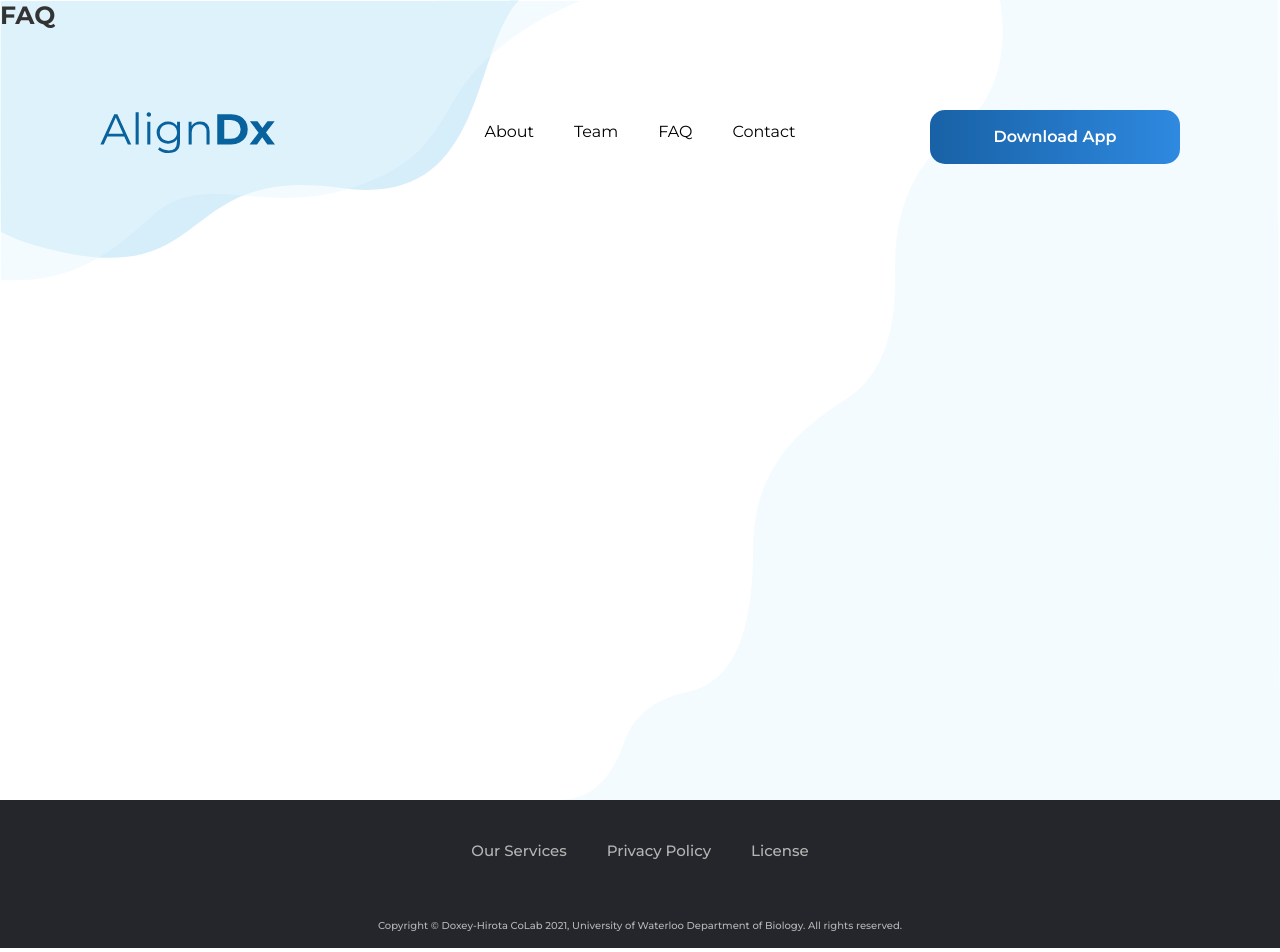
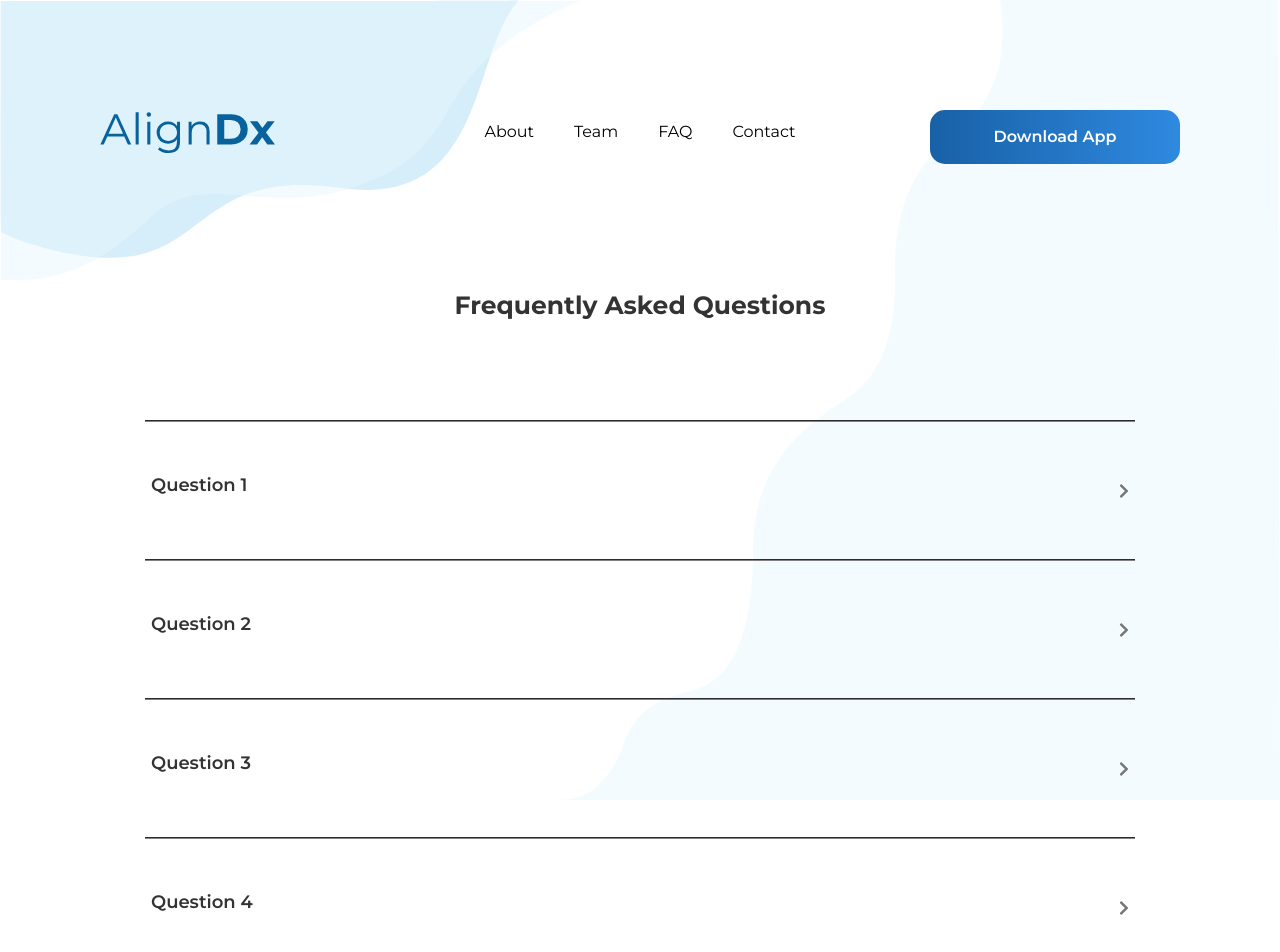
Before and after one commit to doxeylab/aligndx, a React (Create React App) app in the folder pocd-seq-app/: page /FAQ in a window 1280 px wide. Shown: the top 952 px of the page. Built offline with nearby package versions, Linux system fonts and the light colour scheme.

Commit message:
faq page & styling change

```diff
--- /dev/null
+++ b/pocd-seq-app/src/components/Accordion.js
@@ -0,0 +1,41 @@
+import React, { useState, useRef } from "react";
+import ChevronImage from "./ChevronImage.js";
+
+function Accordion(props) {
+  const [setActive, setActiveState] = useState("");
+  const [setHeight, setHeightState] = useState("0px");
+  const [setRotate, setRotateState] = useState("accordionIcon");
+
+  const content = useRef(null);
+
+  function toggleAccordion() {
+    setActiveState(setActive === "" ? "active" : "");
+    setHeightState(
+      setActive === "active" ? "0px" : `${content.current.scrollHeight}px`
+    );
+    setRotateState(
+      setActive === "active" ? "accordionIcon" : "accordionIcon rotate"
+    );
+  }
+
+  return (
+    <div className="accordionWrap">
+      <button className={`accordion ${setActive}`} onClick={toggleAccordion}>
+        <p className="accordionTitle">{props.title}</p>
+        <ChevronImage className={`${setRotate}`} width={10} fill={"#777"} />
+      </button>
+      <div
+        ref={content}
+        style={{ maxHeight: `${setHeight}` }}
+        className="accordionContent"
+      >
+        <div
+          className="accordionText"
+          dangerouslySetInnerHTML={{ __html: props.content }}
+        />
+      </div>
+    </div>
+  );
+}
+
+export default Accordion;
--- /dev/null
+++ b/pocd-seq-app/src/components/ChevronImage.js
@@ -0,0 +1,20 @@
+import React from "react";
+
+function ChevronImage(props) {
+  return (
+    <svg
+      className={props.className}
+      height={props.height}
+      width={props.width}
+      xmlns="http://www.w3.org/2000/svg"
+      viewBox="0 0 320 512"
+    >
+      <path
+        fill={props.fill}
+        d="M285.476 272.971L91.132 467.314c-9.373 9.373-24.569 9.373-33.941 0l-22.667-22.667c-9.357-9.357-9.375-24.522-.04-33.901L188.505 256 34.484 101.255c-9.335-9.379-9.317-24.544.04-33.901l22.667-22.667c9.373-9.373 24.569-9.373 33.941 0L285.475 239.03c9.373 9.372 9.373 24.568.001 33.941z"
+      />
+    </svg>
+  );
+}
+
+export default ChevronImage;
--- a/pocd-seq-app/src/pages/FAQ.js
+++ b/pocd-seq-app/src/pages/FAQ.js
@@ -1,9 +1,53 @@
 import React from 'react';
+import Accordion from "../components/Accordion.js"
+import { Container } from 'react-bootstrap';
 
-export default function FAQ() {
-  return (
-    <div className="section">
-      <h1>FAQ</h1>
-    </div>
-  );
+const FAQ = () => {
+    return (
+            <div className="section">
+                <Container className="faq-container">
+                <h1>Frequently Asked Questions</h1>
+                <div className="accordionWrap">
+                    <Accordion
+                        title="Question 1"
+                        content="Lorem ipsum dolor sit amet, consectetur adipiscing elit, sed do eiusmod tempor incididunt ut labore et dolore magna aliqua.
+                        Ut enim ad minim veniam, quis nostrud exercitation ullamco laboris nisi ut aliquip ex ea commodo consequat. Duis aute irure dolor in
+                        reprehenderit in voluptate velit esse cillum dolore eu fugiat nulla pariatur."
+                    />
+                    <Accordion
+                        title="Question 2"
+                        content="Lorem ipsum dolor sit amet, consectetur adipiscing elit, sed do eiusmod tempor incididunt ut labore et dolore magna aliqua.
+                        Ut enim ad minim veniam, quis nostrud exercitation ullamco laboris nisi ut aliquip ex ea commodo consequat. Duis aute irure dolor in
+                        reprehenderit in voluptate velit esse cillum dolore eu fugiat nulla pariatur."
+                    />
+                    <Accordion
+                        title="Question 3"
+                        content="Lorem ipsum dolor sit amet, consectetur adipiscing elit, sed do eiusmod tempor incididunt ut labore et dolore magna aliqua.
+                        Ut enim ad minim veniam, quis nostrud exercitation ullamco laboris nisi ut aliquip ex ea commodo consequat. Duis aute irure dolor in
+                        reprehenderit in voluptate velit esse cillum dolore eu fugiat nulla pariatur."
+                    />
+                    <Accordion
+                        title="Question 4"
+                        content="Lorem ipsum dolor sit amet, consectetur adipiscing elit, sed do eiusmod tempor incididunt ut labore et dolore magna aliqua.
+                        Ut enim ad minim veniam, quis nostrud exercitation ullamco laboris nisi ut aliquip ex ea commodo consequat. Duis aute irure dolor in
+                        reprehenderit in voluptate velit esse cillum dolore eu fugiat nulla pariatur."
+                    />
+                    <Accordion
+                        title="Question 5"
+                        content="Lorem ipsum dolor sit amet, consectetur adipiscing elit, sed do eiusmod tempor incididunt ut labore et dolore magna aliqua.
+                        Ut enim ad minim veniam, quis nostrud exercitation ullamco laboris nisi ut aliquip ex ea commodo consequat. Duis aute irure dolor in
+                        reprehenderit in voluptate velit esse cillum dolore eu fugiat nulla pariatur."
+                    />
+                    <Accordion
+                        title="Question 6"
+                        content="Lorem ipsum dolor sit amet, consectetur adipiscing elit, sed do eiusmod tempor incididunt ut labore et dolore magna aliqua.
+                        Ut enim ad minim veniam, quis nostrud exercitation ullamco laboris nisi ut aliquip ex ea commodo consequat. Duis aute irure dolor in
+                        reprehenderit in voluptate velit esse cillum dolore eu fugiat nulla pariatur."
+                    />
+                </div>
+                </Container>
+            </div>
+     );
 }
+
+export default FAQ;
--- a/pocd-seq-app/src/pages/Result.js
+++ b/pocd-seq-app/src/pages/Result.js
@@ -38,8 +38,8 @@ const Result = () => {
     }, [])
 
     return (
-        <>
-            <div className="result_page">
+        <div className="section">
+            <div className="result-container">
                 <Container>
                 {result ?
                     <Row className="result_negative">
@@ -83,8 +83,7 @@ const Result = () => {
                 <img className="topLeftBackground" src={topLeftBackground} alt='topLeftBackground' />
                 <img className="rightBackground" src={rightBackground} alt='rightBackground' />
             </div>
-
-        </>
+        </div>
     );
   }
 
--- /dev/null
+++ b/pocd-seq-app/src/styles/baseStyles/Container.scss
@@ -0,0 +1,23 @@
+.about-container {
+    padding-top: 200px;
+}
+
+.contact-container {
+    padding-top: 250px;
+}
+
+.download-page-container {
+    padding-top: 200px;
+}
+
+.home-container {
+    padding-top: 300px;
+}
+
+.result-container {
+    padding-top: 280px;
+}
+
+.faq-container {
+    padding-top: 270px;
+}
--- a/pocd-seq-app/src/styles/main.scss
+++ b/pocd-seq-app/src/styles/main.scss
@@ -3,6 +3,7 @@
 
 @import "./baseStyles/Base.scss";
 @import "./baseStyles/Typography.scss";
+@import "./baseStyles/Container.scss";
 
 @import "./componentStyles/Backdrop.scss";
 @import "./componentStyles/Background.scss";
@@ -19,3 +20,4 @@
 @import "./pageStyles/Result.css";
 @import "./pageStyles/Contact.css";
 @import "./pageStyles/About.css";
+@import "./pageStyles/FAQ.css";
--- a/pocd-seq-app/src/styles/pageStyles/About.css
+++ b/pocd-seq-app/src/styles/pageStyles/About.css
@@ -1,6 +1,3 @@
-.about-container {
-    padding-top: 200px;
-}
 
 /*About Us section*/
 .aboutUs {
--- a/pocd-seq-app/src/styles/pageStyles/Contact.css
+++ b/pocd-seq-app/src/styles/pageStyles/Contact.css
@@ -1,6 +1,3 @@
-.contact-container {
-  padding-top: 250px;
-}
 
 .contact-wrapper {
   display: flex;
--- a/pocd-seq-app/src/styles/pageStyles/DownloadPage.css
+++ b/pocd-seq-app/src/styles/pageStyles/DownloadPage.css
@@ -44,10 +44,6 @@
   padding: 25px;
 }
 
-.download-page-container {
-  padding-top: 200px;
-}
-
 /* .download-page-main {
   display: flex;
   flex-direction: column;
--- /dev/null
+++ b/pocd-seq-app/src/styles/pageStyles/FAQ.css
@@ -0,0 +1,73 @@
+.faq-container h1 {
+  padding-top: 2rem;
+  padding-bottom: 5rem;
+  margin-bottom: 5rem;
+  text-align: center;
+}
+
+.faq-container {
+  margin-bottom: 100px;
+}
+
+/* Style the accordion section */
+.accordionWrap {
+    display: flex;
+    flex-direction: column;
+    padding-left: 30px;
+    padding-right: 30px;
+  }
+
+  /* Style the buttons that are used to open and close the accordion panel */
+  .accordion {
+    border-top: 2px groove gray;
+    border-bottom: none;
+    border-left: none;
+    border-right: none;
+    padding-top: 5rem;
+    padding-bottom: 5rem;
+    background: none;
+    color: #444;
+    cursor: pointer;
+    display: flex;
+    align-items: center;
+    outline: none;
+  }
+
+  .accordion.active {
+    padding-bottom: 0;
+  }
+
+  .accordion.active .accordionTitle {
+    color:#2f8ae1;
+  }
+
+  /* Style the accordion content title */
+  .accordionTitle {
+    font-weight: 600;
+    font-size: 18px;
+    text-align: left;
+  }
+
+  /* Style the accordion chevron icon */
+  .accordionIcon {
+    margin-left: auto;
+    color:black
+  }
+
+/* Style to rotate icon when state is active */
+.rotate {
+  transform: rotate(90deg);
+}
+
+  /* Style the accordion content panel. Note: hidden by default */
+  .accordionContent{
+    overflow: hidden;
+  }
+
+  /* Style the accordion content text */
+  .accordionText {
+    font-weight: 500;
+    font-size: 16px;
+    padding-top: 30px;
+    padding-bottom: 30px;
+  }
--- a/pocd-seq-app/src/styles/pageStyles/Home.scss
+++ b/pocd-seq-app/src/styles/pageStyles/Home.scss
@@ -9,10 +9,6 @@
 // .contentWrap {
 //   min-height: 100vh;
 // }
-
-.home-container {
-  padding-top: 300px;
-}
 
 .home-wrapper {
   @include respond(phone) {
```
